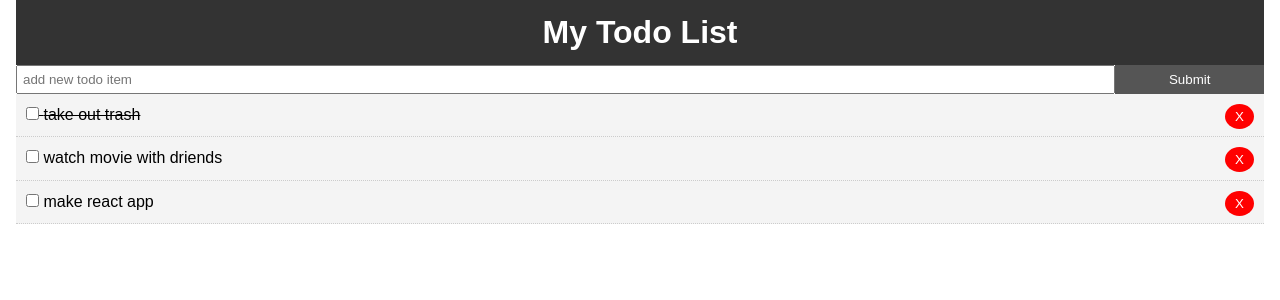
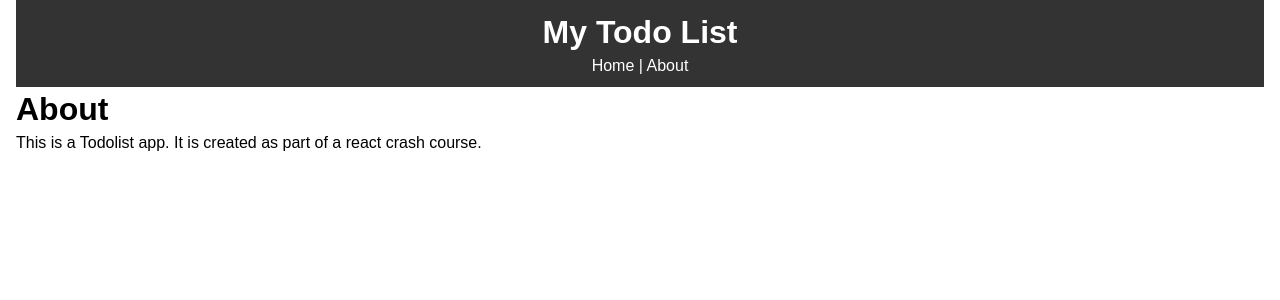
Before and after one commit to jeffau13/todo, a React (Create React App) app: page /about in a window 1280 px wide. Shown: the top 300 px of the page. Built offline with nearby package versions, Linux system fonts and the light colour scheme.

Commit message:
added an about page using react Router and Routes

```diff
--- a/package.json
+++ b/package.json
@@ -5,6 +5,7 @@
   "dependencies": {
     "react": "^16.8.6",
     "react-dom": "^16.8.6",
+    "react-router-dom": "^5.0.0",
     "react-scripts": "2.1.8",
     "uuid": "^3.3.2"
   },
--- a/src/App.js
+++ b/src/App.js
@@ -1,8 +1,10 @@
 import React, { Component } from 'react';
+import { BrowserRouter as Router, Route } from 'react-router-dom';
 import uuid from 'uuid';
 import Todos from './components/Todos';
 import Header from './components/layout/Header';
 import AddTodo from './components/AddTodo';
+import About from './components/pages/About';
 import './App.css';
 
 class App extends Component {
@@ -40,17 +42,28 @@
 
   render() {
     return (
+      <Router>
         <div className="App">
           <div className="container">
             <Header />
+            <Route
+              exact
+              path="/"
+              render={props => (
+                <React.Fragment>
                   <AddTodo addTodo={this.addTodo} />
                   <Todos
                     todos={this.state.todos}
                     markComplete={this.markComplete}
                     delTodo={this.delTodo}
                   />
+                </React.Fragment>
+              )}
+            />
+            <Route path="/about" component={About} />
           </div>
         </div>
+      </Router>
     );
   }
 }
--- a/src/components/Todoitem.js
+++ b/src/components/Todoitem.js
@@ -1,9 +1,6 @@
 import React, { Component } from 'react';
 import PropTypes from 'prop-types';
 
-const itemStyle = {
-  backgroundColor: '#f4f4f4'
-};
 export class Todoitem extends Component {
   getStyle = () => {
     return {
--- a/src/components/layout/Header.js
+++ b/src/components/layout/Header.js
@@ -1,4 +1,5 @@
 import React from 'react';
+import { Link } from 'react-router-dom';
 
 const headerStyle = {
   background: '#333',
@@ -7,10 +8,23 @@
   padding: '10px'
 };
 
+const linkStyle = {
+  color: 'white',
+  textDecoration: 'none'
+};
+
 export default function Header() {
   return (
     <header style={headerStyle}>
       <h1>My Todo List</h1>
+      <Link to="/" style={linkStyle}>
+        Home{' '}
+      </Link>
+      |
+      <Link to="/about" style={linkStyle}>
+        {' '}
+        About
+      </Link>
     </header>
   );
 }
--- /dev/null
+++ b/src/components/pages/About.js
@@ -0,0 +1,12 @@
+import React from 'react';
+
+export default function About() {
+  return (
+    <React.Fragment>
+      <h1>About</h1>
+      <p>
+        This is a Todolist app. It is created as part of a react crash course.
+      </p>
+    </React.Fragment>
+  );
+}
```
Also changed, not shown: 1 other file (tests, documents, lock files or other folders). Lines whose indentation alone changed are shown as unchanged.
